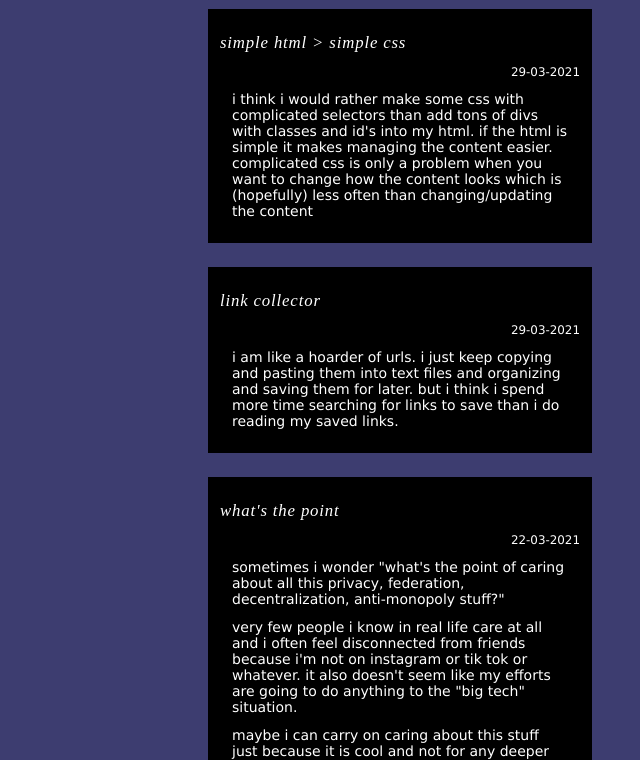
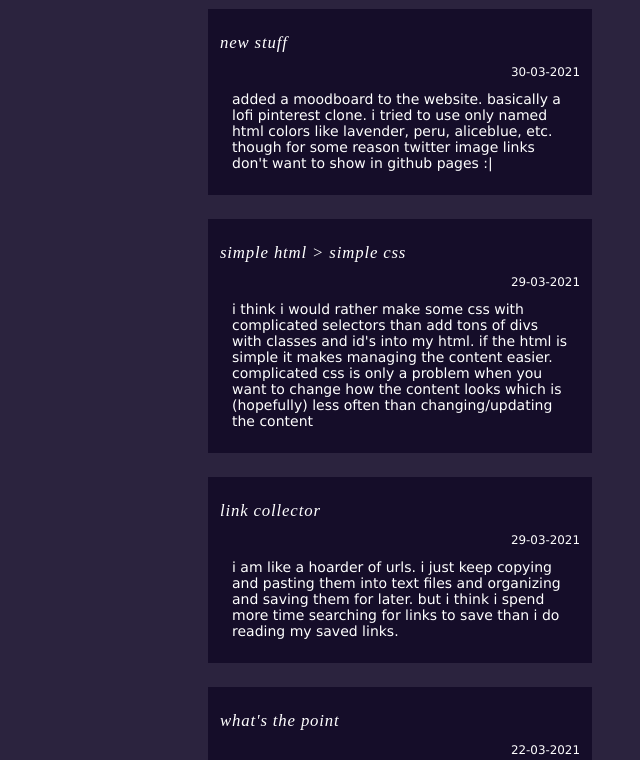
Before and after one commit to plainoldcheese/plainoldcheese.xyz, a plain HTML site: page blog/index.html in a window 1280 px wide. Shown: the part 75-835 px from the top of the page, without its empty margins (240-880 px from the left). Drawn offline with Linux system fonts and the light colour scheme.

Commit message:
fix small style stuff

```diff
--- a/blog/blog.css
+++ b/blog/blog.css
@@ -1,8 +1,8 @@
 :root {
   --content-width: 384px;
   --font-color: #b6b6b6;
-  --bg-color: #1d1d43;
-  --secondary-bg-color: #3d3d70;
+  --bg-color: #150d29;
+  --secondary-bg-color: #2b233e;
   --link-color: #62b8f1;
   --link-visited-color: #8162f1;
 }
@@ -28,7 +28,7 @@ main {
 article {
   max-width: var(--content-width);
   margin: 0 auto;
-  background-color: black;
+  background-color: var(--bg-color);
   color: white;
   padding: 12px;
   margin-bottom: 24px;
--- a/blog/index.html
+++ b/blog/index.html
@@ -10,6 +10,11 @@
       <p>i'll post whatever i want mom!</p>
     </header>
     <main>
+      <article>
+        <h3>new stuff</h3>
+        <time>30-03-2021</time>
+        <p>added a moodboard to the website. basically a lofi pinterest clone. i tried to use only named html colors like lavender, peru, aliceblue, etc. though for some reason twitter image links don't want to show in github pages :|</p>
+      </article>
       <article>
         <h3>simple html > simple css</h3>
         <time>29-03-2021</time>
--- a/moodboard/style.css
+++ b/moodboard/style.css
@@ -54,6 +54,7 @@ header{
 
 /*main container*/
 main {
+  margin: var(--grid-gap);
   column-count: 4;
   column-gap: calc(var(--grid-gap) * 1.2); /* for some reason theres an extra gap above the items that isn't part of the element 🤷‍♂️*/
 }
```
Also changed, not shown: index.html (+9 -10 lines), moodboard/index.html (+1 -1 lines).
